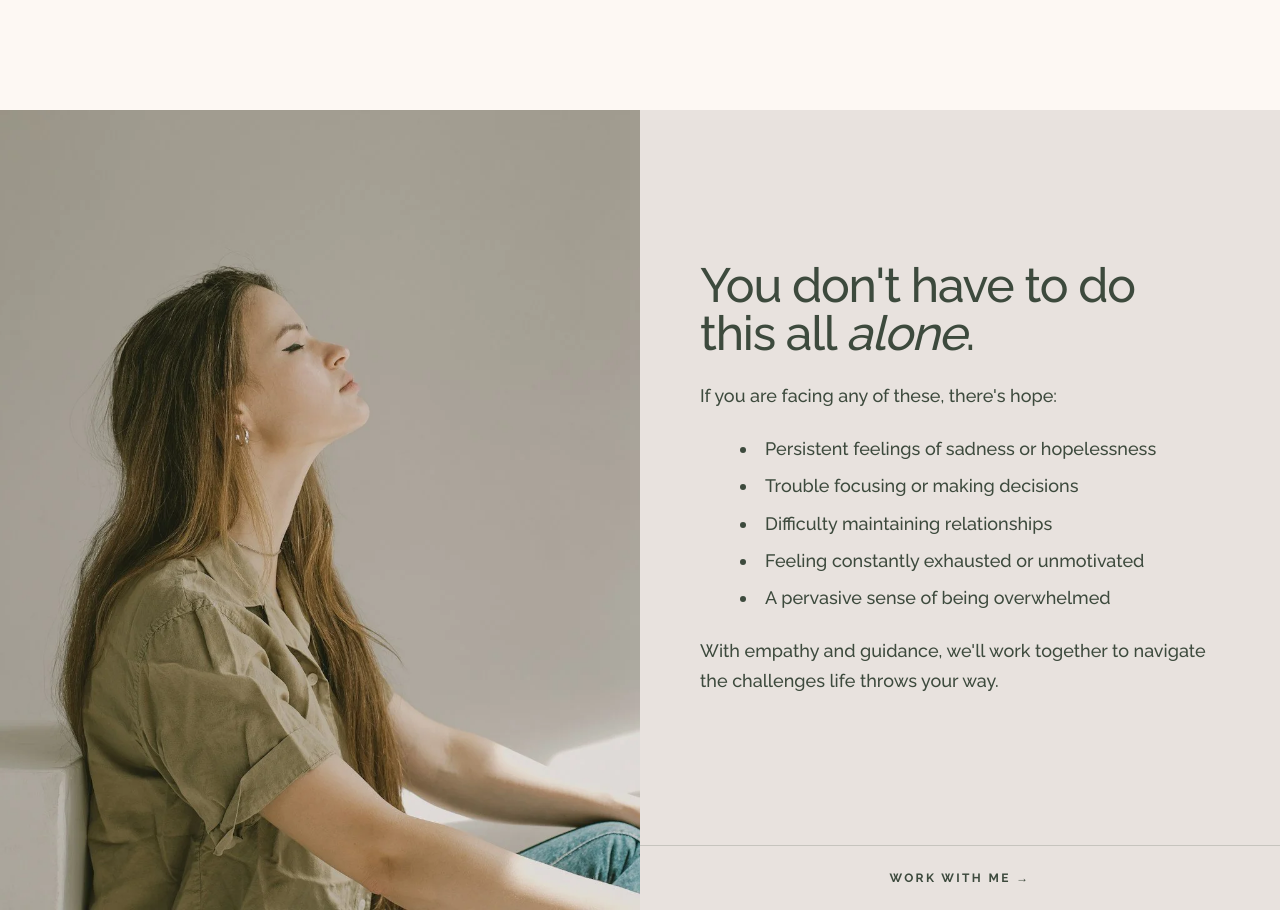
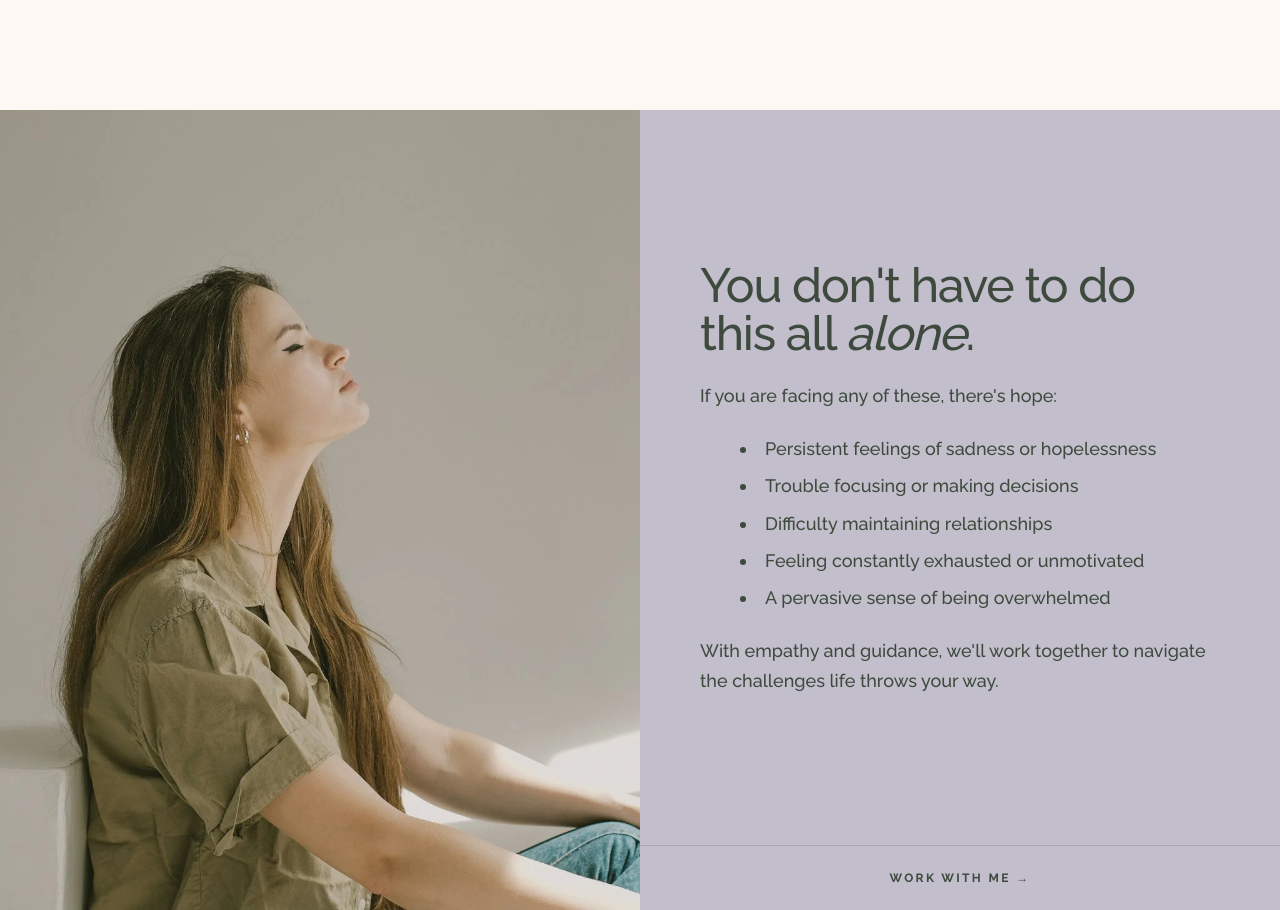
Before and after one commit to sohammk08/lilac-template, a Next.js app: page / in a window 1280 px wide. Shown: the part 2420-3330 px from the top of the page. Built offline with nearby package versions, Linux system fonts and the light colour scheme.

Commit message:
minor color fix

```diff
--- a/app/components/WorkWithMe.tsx
+++ b/app/components/WorkWithMe.tsx
@@ -3,7 +3,7 @@ import Image from "next/image";
 
 function WorkWithMe() {
   return (
-    <section className="bg-[#E8E2DE] font-sans">
+    <section className="bg-[] font-sans">
       <div className="flex flex-col lg:flex-row min-h-150 lg:min-h-200">
         {/* Left section */}
         <div className="w-full lg:w-1/2 relative h-auto">
@@ -17,7 +17,7 @@ function WorkWithMe() {
         </div>
 
         {/* Right section */}
-        <div className="w-full lg:w-1/2 flex flex-col items-center bg-[#E8E2DE]">
+        <div className="w-full lg:w-1/2 flex flex-col items-center bg-[#c2becb]">
           <div className="flex-1 px-12 lg:px-15 flex flex-col justify-center text-left font-medium space-y-6 text-[#3d4a3d] text-lg leading-relaxed">
             <h2 className="text-4xl lg:text-5xl font-medium tracking-tight">
               You don&apos;t have to do this all <i>alone</i>.
```
